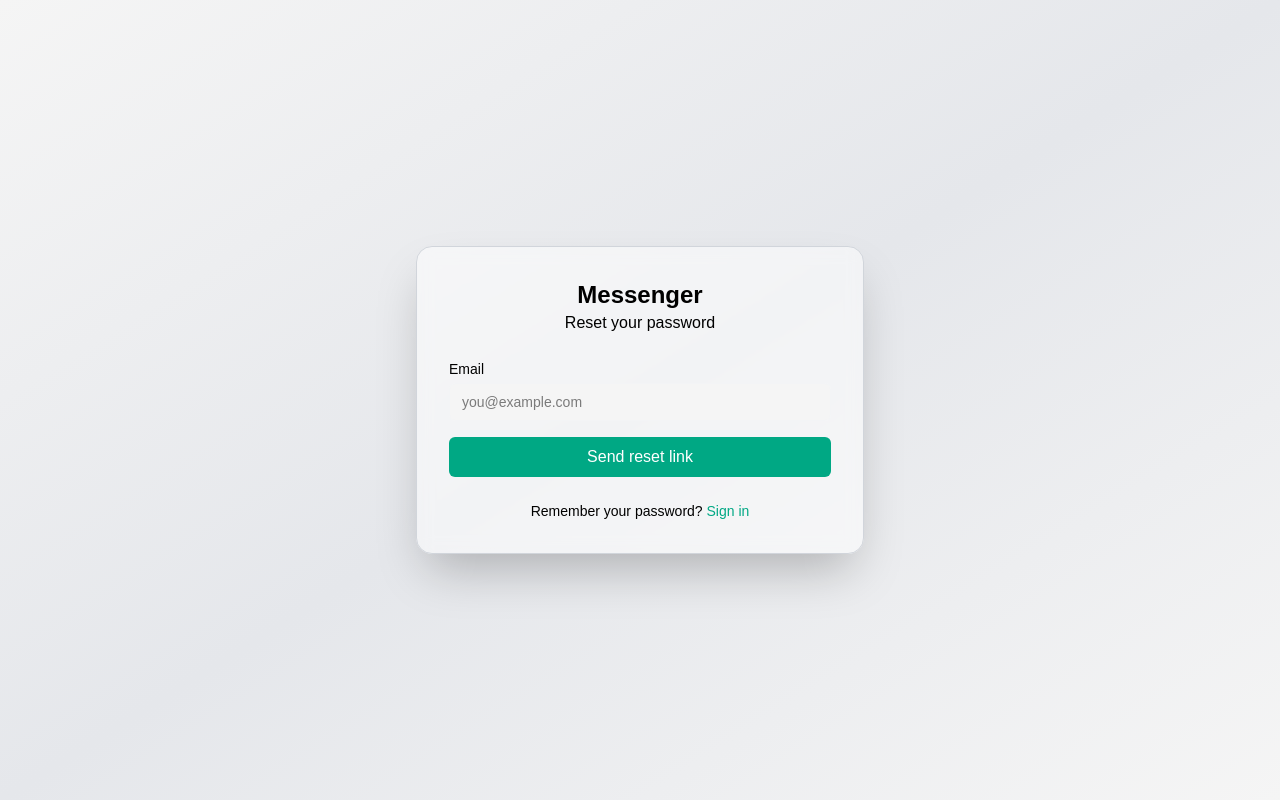
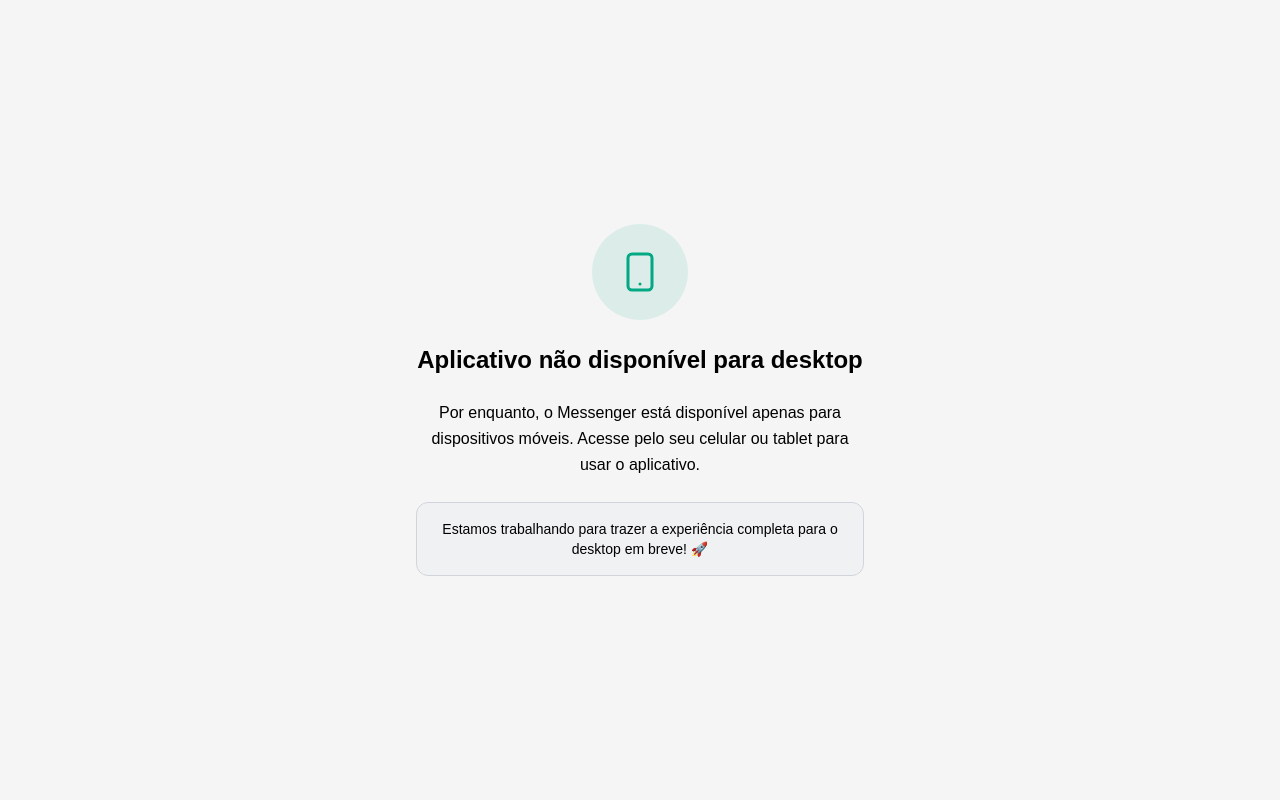
Before and after one commit to oscarRodriguesDev/mymessenger, a Next.js app: page /forgot-password in a window 1280 px wide. Built offline with nearby package versions, Linux system fonts and the light colour scheme; no server answers.

Commit message:
fix: restringe acesso a desktop temporariamente
- Criado DesktopRestriction componente client-side que bloqueia acesso em desktop
- Detecta desktop por touch support + user-agent + largura da tela
- Exibe tela informativa para usuarios de desktop
- Integrado no root layout (layout.tsx)

```diff
--- a/src/app/layout.tsx
+++ b/src/app/layout.tsx
@@ -1,6 +1,7 @@
 import type { Metadata, Viewport } from 'next';
 import { Poppins, Inter } from 'next/font/google';
 import { Providers } from '@/providers';
+import { DesktopRestriction } from '@/components/DesktopRestriction';
 import './globals.css';
 
 const poppins = Poppins({
@@ -32,7 +33,9 @@
   return (
     <html lang="en" className={`${inter.variable} ${poppins.variable} bg-background`}>
       <body>
-        <Providers>{children}</Providers>
+        <Providers>
+          <DesktopRestriction>{children}</DesktopRestriction>
+        </Providers>
       </body>
     </html>
   );
--- /dev/null
+++ b/src/components/DesktopRestriction.tsx
@@ -0,0 +1,88 @@
+'use client';
+
+import { useEffect, useState } from 'react';
+
+function isDesktop(): boolean {
+  if (typeof window === 'undefined') return false;
+
+  // 1. Detecta dispositivos touch (mobile/tablet tem capacidade touch)
+  const hasTouch = 'ontouchstart' in window || navigator.maxTouchPoints > 0;
+
+  // 2. Verifica User-Agent para keywords mobile
+  const ua = navigator.userAgent.toLowerCase();
+  const isMobileUA = /android|webos|iphone|ipad|ipod|blackberry|iemobile|opera mini|mobile/i.test(ua);
+
+  // 3. Verifica largura da tela
+  const isNarrow = window.innerWidth <= 1024;
+
+  // Considera mobile se tiver suporte a touch OU user-agent mobile OU tela <= 1024px
+  const isMobileDevice = hasTouch || isMobileUA || isNarrow;
+
+  return !isMobileDevice;
+}
+
+export function DesktopRestriction({ children }: { children: React.ReactNode }) {
+  const [blocked, setBlocked] = useState(false);
+  const [checking, setChecking] = useState(true);
+
+  useEffect(() => {
+    setBlocked(isDesktop());
+    setChecking(false);
+
+    // Re-checar se a tela for redimensionada (ex: usuário conecta um monitor no notebook)
+    const handleResize = () => setBlocked(isDesktop());
+    window.addEventListener('resize', handleResize);
+    return () => window.removeEventListener('resize', handleResize);
+  }, []);
+
+  if (checking) {
+    // Evita flash de conteúdo — mostra nada enquanto verifica
+    return null;
+  }
+
+  if (blocked) {
+    return <DesktopBlockScreen />;
+  }
+
+  return <>{children}</>;
+}
+
+function DesktopBlockScreen() {
+  return (
+    <div className="fixed inset-0 z-[9999] flex flex-col items-center justify-center bg-background p-6 text-center">
+      <div className="max-w-md space-y-6">
+        {/* Ícone de celular */}
+        <div className="mx-auto flex h-24 w-24 items-center justify-center rounded-full bg-primary/10">
+          <svg
+            className="h-12 w-12 text-primary"
+            fill="none"
+            stroke="currentColor"
+            viewBox="0 0 24 24"
+          >
+            <path
+              strokeLinecap="round"
+              strokeLinejoin="round"
+              strokeWidth={1.5}
+              d="M12 18h.01M8 21h8a2 2 0 002-2V5a2 2 0 00-2-2H8a2 2 0 00-2 2v14a2 2 0 002 2z"
+            />
+          </svg>
+        </div>
+
+        <h1 className="text-2xl font-bold text-foreground">
+          Aplicativo não disponível para desktop
+        </h1>
+
+        <p className="text-muted-foreground leading-relaxed">
+          Por enquanto, o Messenger está disponível apenas para dispositivos móveis.
+          Acesse pelo seu celular ou tablet para usar o aplicativo.
+        </p>
+
+        <div className="rounded-xl border border-border bg-secondary/30 p-4">
+          <p className="text-sm text-muted-foreground">
+            Estamos trabalhando para trazer a experiência completa para o desktop em breve! 🚀
+          </p>
+        </div>
+      </div>
+    </div>
+  );
+}
```
